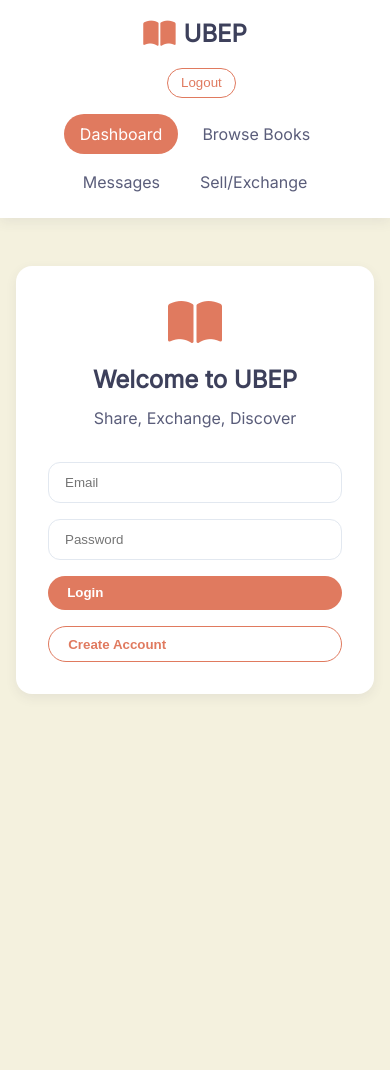
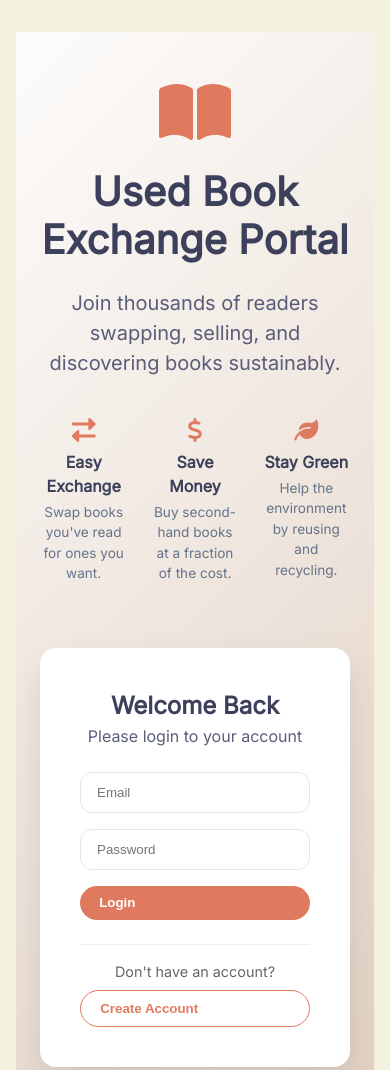
Before and after one commit to tamsirdev/Yank-UBE, a website: page public/index.html in a window 390 px wide. Shown: the top 1070 px of the page. Before the commit the page ends 844 px from the top, so only its background shows below. Drawn offline with nearby package versions, Linux system fonts and the light colour scheme.

Commit message:
Separate landing page, fix navbar visibility, and add PG permission fix

```diff
--- a/public/ember.css
+++ b/public/ember.css
@@ -279,14 +279,84 @@ label {
 .btn-danger { background: #ef4444; color: white; border: none; }
 .btn-danger:hover { background: #dc2626; }
 
-/* Messaging UI */
-.messaging-container {
+/* Landing Page Styles */
+.landing-hero {
   display: flex;
-  height: calc(100vh - 180px);
-  min-height: 500px;
-  overflow: hidden;
-  padding: 0 !important;
+  min-height: calc(100vh - 80px);
+  align-items: center;
+  justify-content: space-around;
+  padding: 2rem;
+  background: linear-gradient(135deg, #fdfcfb 0%, #e2d1c3 100%);
+  gap: 2rem;
 }
+
+.hero-content {
+  max-width: 600px;
+}
+
+.hero-content h1 {
+  font-size: 3.5rem;
+  color: var(--charcoal);
+  margin-bottom: 1.5rem;
+  line-height: 1.2;
+}
+
+.hero-tagline {
+  font-size: 1.25rem;
+  color: #5a5d7a;
+  margin-bottom: 2.5rem;
+}
+
+.landing-grid {
+  display: grid;
+  grid-template-columns: repeat(3, 1fr);
+  gap: 1.5rem;
+}
+
+.landing-feature {
+  text-align: center;
+}
+
+.landing-feature i {
+  font-size: 1.5rem;
+  color: var(--warm);
+  margin-bottom: 0.5rem;
+}
+
+.landing-feature h3 {
+  font-size: 1rem;
+  margin-bottom: 0.25rem;
+}
+
+.landing-feature p {
+  font-size: 0.85rem;
+  color: #64748b;
+}
+
+.auth-section {
+  width: 100%;
+  max-width: 400px;
+}
+
+.auth-card {
+  padding: 2.5rem !important;
+  box-shadow: 0 15px 35px rgba(0,0,0,0.1) !important;
+}
+
+@media (max-width: 992px) {
+  .landing-hero {
+    flex-direction: column;
+    padding: 3rem 1.5rem;
+    text-align: center;
+  }
+  .hero-content h1 {
+    font-size: 2.5rem;
+  }
+  .landing-grid {
+    margin-bottom: 2rem;
+  }
+}
+
 
 .chat-sidebar {
   width: 300px;
--- a/public/ember.js
+++ b/public/ember.js
@@ -49,16 +49,41 @@ function showToast(msg, isError = false) {
   setTimeout(() => toast.remove(), 2500);
 }
 
-// ========== LOGIN UI ==========
+// ========== LANDING & LOGIN UI ==========
 function showLoginScreen() {
   const root = document.getElementById('appRoot');
   root.innerHTML = `
-    <div style="max-width: 450px; margin: 3rem auto;">
-      <div class="card" style="padding: 2rem; text-align: center;">
-        <i class="fas fa-book-open" style="font-size: 3rem; color: #E07A5F; margin-bottom: 1rem;"></i>
-        <h2 style="margin-bottom: 0.5rem;">Welcome to UBEP</h2>
-        <p style="color: #5a5d7a; margin-bottom: 2rem;">Share, Exchange, Discover</p>
-        <div id="authForm"></div>
+    <div class="landing-hero">
+      <div class="hero-content">
+        <i class="fas fa-book-open" style="font-size: 4rem; color: #E07A5F; margin-bottom: 1.5rem;"></i>
+        <h1>Used Book Exchange Portal</h1>
+        <p class="hero-tagline">Join thousands of readers swapping, selling, and discovering books sustainably.</p>
+
+        <div class="landing-grid">
+          <div class="landing-feature">
+            <i class="fas fa-exchange-alt"></i>
+            <h3>Easy Exchange</h3>
+            <p>Swap books you've read for ones you want.</p>
+          </div>
+          <div class="landing-feature">
+            <i class="fas fa-dollar-sign"></i>
+            <h3>Save Money</h3>
+            <p>Buy second-hand books at a fraction of the cost.</p>
+          </div>
+          <div class="landing-feature">
+            <i class="fas fa-leaf"></i>
+            <h3>Stay Green</h3>
+            <p>Help the environment by reusing and recycling.</p>
+          </div>
+        </div>
+      </div>
+
+      <div class="auth-section">
+        <div class="card auth-card">
+          <h2 id="authTitle">Welcome Back</h2>
+          <p id="authSubtitle" style="color: #5a5d7a; margin-bottom: 1.5rem;">Please login to your account</p>
+          <div id="authForm"></div>
+        </div>
       </div>
     </div>
   `;
@@ -69,7 +94,10 @@ function showLoginScreen() {
       <input type="password" id="loginPass" class="input" placeholder="Password" style="margin-bottom: 1rem;" required>
       <button type="submit" class="btn btn-primary" style="width: 100%;">Login</button>
     </form>
-    <button id="showSignupBtn" class="btn btn-outline" style="width: 100%; margin-top: 1rem;">Create Account</button>
+    <div style="margin-top: 1.5rem; border-top: 1px solid #eee; padding-top: 1rem;">
+      <p style="font-size: 0.9rem; color: #666; margin-bottom: 0.5rem;">Don't have an account?</p>
+      <button id="showSignupBtn" class="btn btn-outline" style="width: 100%;">Create Account</button>
+    </div>
   `;
 
   const signupHtml = `
@@ -80,7 +108,10 @@ function showLoginScreen() {
       <input type="password" id="signupPass" class="input" placeholder="Password" style="margin-bottom: 1rem;" required>
       <button type="submit" class="btn btn-primary" style="width: 100%;">Create Account</button>
     </form>
-    <button id="showLoginBtn" class="btn btn-outline" style="width: 100%; margin-top: 1rem;">Back to Login</button>
+    <div style="margin-top: 1.5rem; border-top: 1px solid #eee; padding-top: 1rem;">
+      <p style="font-size: 0.9rem; color: #666; margin-bottom: 0.5rem;">Already have an account?</p>
+      <button id="showLoginBtn" class="btn btn-outline" style="width: 100%;">Back to Login</button>
+    </div>
   `;
 
   const container = document.getElementById('authForm');
@@ -102,6 +133,8 @@ function showLoginScreen() {
       } catch (e) {}
     });
     document.getElementById('showSignupBtn')?.addEventListener('click', () => {
+      document.getElementById('authTitle').innerText = 'Join UBEP';
+      document.getElementById('authSubtitle').innerText = 'Start your reading journey today';
       container.innerHTML = signupHtml;
       attachSignup();
     });
@@ -125,6 +158,8 @@ function showLoginScreen() {
       } catch (e) {}
     });
     document.getElementById('showLoginBtn')?.addEventListener('click', () => {
+      document.getElementById('authTitle').innerText = 'Welcome Back';
+      document.getElementById('authSubtitle').innerText = 'Please login to your account';
       container.innerHTML = loginHtml;
       attachLogin();
     });
@@ -463,7 +498,13 @@ function renderAddBookForm() {
 
 // ========== MAIN RENDER ENGINE ==========
 function renderCurrentView() {
-  if(!currentUser) return showLoginScreen();
+  const navbar = document.getElementById('mainNavbar');
+  if(!currentUser) {
+    if (navbar) navbar.style.display = 'none';
+    return showLoginScreen();
+  }
+
+  if (navbar) navbar.style.display = 'block';
   const hash = window.location.hash.slice(1) || 'dashboard';
   document.getElementById('userGreeting').innerHTML = `👋 ${currentUser.name}`;
   const adminLink = document.getElementById('adminLink');
--- a/public/index.html
+++ b/public/index.html
@@ -10,7 +10,7 @@
 </head>
 <body>
 
-<nav class="navbar">
+<nav class="navbar" id="mainNavbar" style="display: none;">
   <div class="container nav-container">
     <div class="logo">
       <i class="fas fa-book-open"></i>
```
Also changed, not shown: Manual_Installation.md (+8 -2 lines), server.js (+7 -2 lines), 1 other file.
